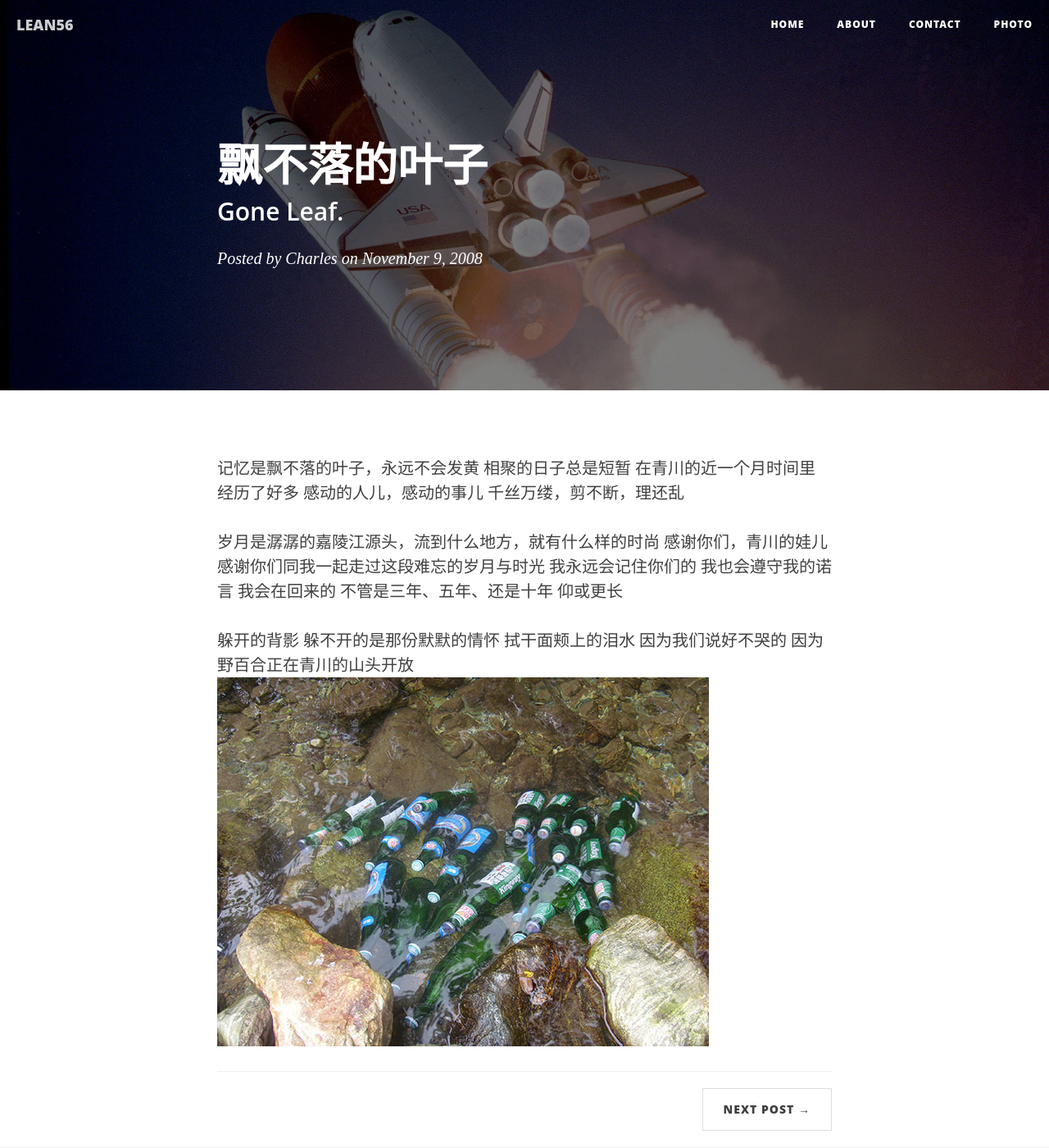
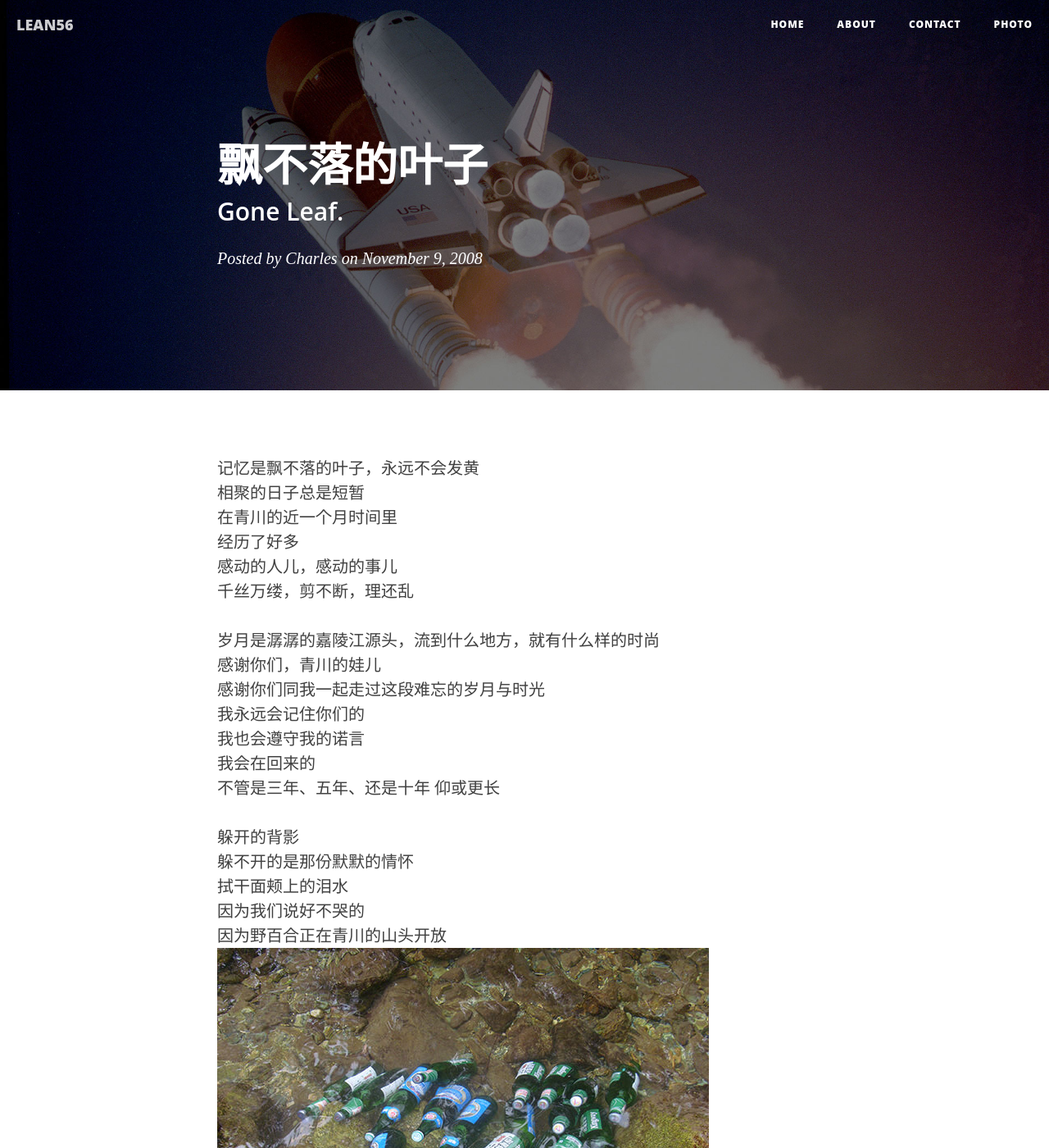
Before and after one commit to zhangchaoxu/zhangchaoxu.github.io, a Jekyll site: the page built from _posts/tittle/2008-11-09-Gone-Leaf.md, in a window 1280 px wide and 1400 px high. Shown: the whole window at 82% size. Built offline with Jekyll 4.4.1, drawn with Linux system fonts in a browser that asks for light colours; nearby versions of some CDN libraries; some web fonts are replaced.

```diff
--- a/_posts/tittle/2008-11-09-Gone-Leaf.md
+++ b/_posts/tittle/2008-11-09-Gone-Leaf.md
@@ -7,24 +7,24 @@ author:     "Charles"
 header-img: "img/post-bg-01.jpg"
 ---
 
-记忆是飘不落的叶子，永远不会发黄
-相聚的日子总是短暂
-在青川的近一个月时间里
-经历了好多
-感动的人儿，感动的事儿
-千丝万缕，剪不断，理还乱
+记忆是飘不落的叶子，永远不会发黄<br />
+相聚的日子总是短暂<br />
+在青川的近一个月时间里<br />
+经历了好多<br />
+感动的人儿，感动的事儿<br />
+千丝万缕，剪不断，理还乱<br />
 
-岁月是潺潺的嘉陵江源头，流到什么地方，就有什么样的时尚
-感谢你们，青川的娃儿
-感谢你们同我一起走过这段难忘的岁月与时光
-我永远会记住你们的
-我也会遵守我的诺言
-我会在回来的
-不管是三年、五年、还是十年 仰或更长
+岁月是潺潺的嘉陵江源头，流到什么地方，就有什么样的时尚<br />
+感谢你们，青川的娃儿<br />
+感谢你们同我一起走过这段难忘的岁月与时光<br />
+我永远会记住你们的<br />
+我也会遵守我的诺言<br />
+我会在回来的<br />
+不管是三年、五年、还是十年 仰或更长<br />
 
-躲开的背影
-躲不开的是那份默默的情怀
-拭干面颊上的泪水
-因为我们说好不哭的
-因为野百合正在青川的山头开放
+躲开的背影<br />
+躲不开的是那份默默的情怀<br />
+拭干面颊上的泪水<br />
+因为我们说好不哭的<br />
+因为野百合正在青川的山头开放<br />
 ![狮子梁]({{ site.baseurl }}/img/gone_leaf.jpg)
```
